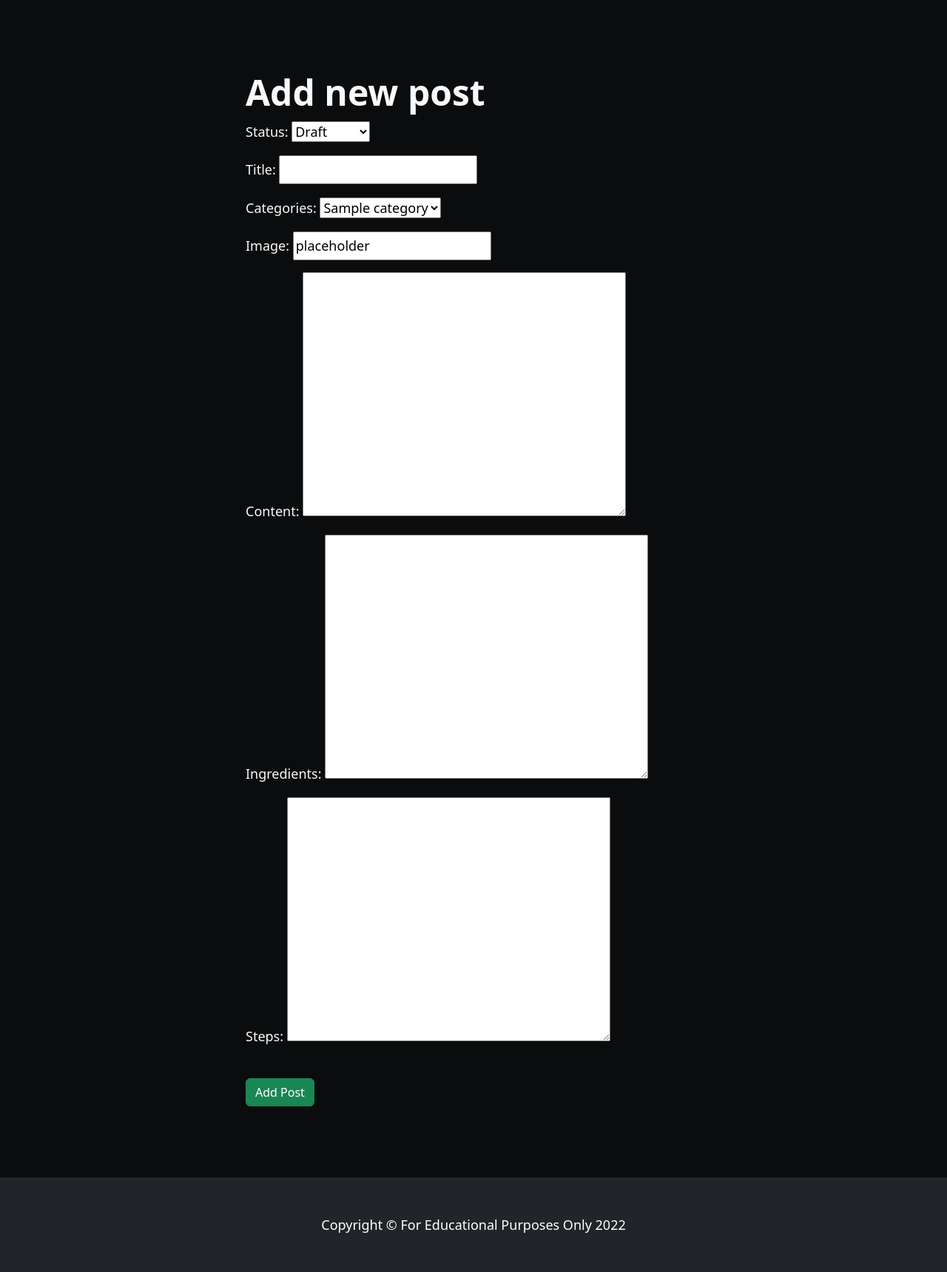
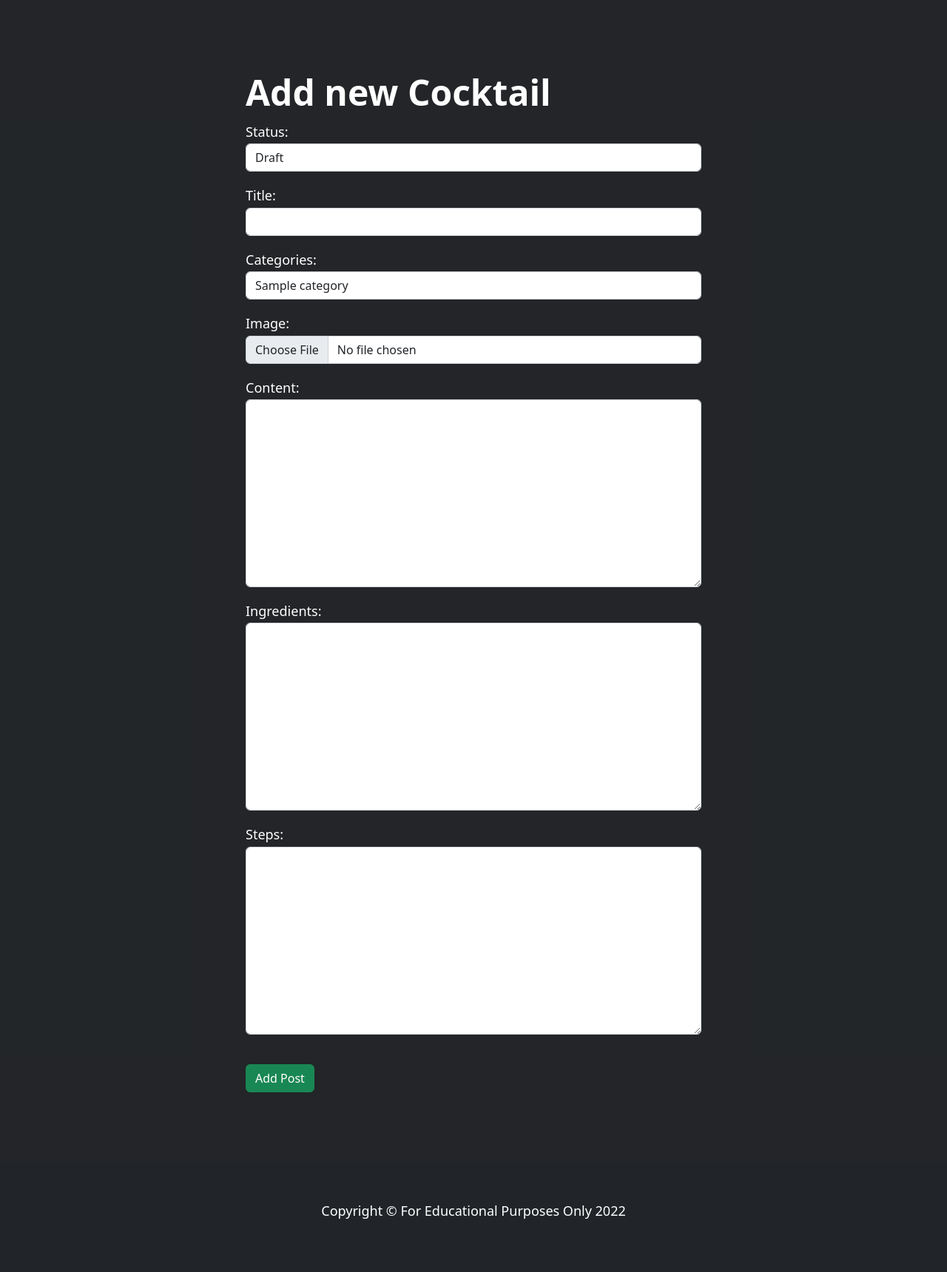
Before and after one commit to artcuddy/project4-cocktail-nerd, a Django app: page /add_post/ in a window 1280 px wide. Shown: the part 96-1816 px from the top of the page at 74% size. After the commit the page ends 1744 px from the top, so only its background shows below. Run offline with Django 3.2, Linux system fonts and the light colour scheme; a user stored in the database is signed in; tables that the repository leaves empty hold one stand-in row (values such as "Sample post"); some libraries are stand-ins or nearby versions.

Commit message:
Add: amended post submission and styling to the front end add new coktail form

```diff
--- a/cocktailapp/forms.py
+++ b/cocktailapp/forms.py
@@ -8,7 +8,17 @@ class CommentForm(forms.ModelForm):
         fields = ('body',)
 
 
-class BlogForm(forms.ModelForm):
+class CocktailForm(forms.ModelForm):
     class Meta:
         model = Post
         fields = ('status', 'title', 'categories', 'featured_image', 'content', 'ingredients', 'steps')
+
+        widgets = {
+            'status': forms.Select(attrs={'class': 'form-control'}),
+            'title': forms.TextInput(attrs={'class': 'form-control'}),
+            'categories': forms.Select(attrs={'class': 'form-control'}),
+            'featured_image': forms.FileInput(attrs={'class': 'form-control'}),
+            'content': forms.Textarea(attrs={'class': 'form-control'}),
+            'ingredients': forms.Textarea(attrs={'class': 'form-control'}),
+            'steps': forms.Textarea(attrs={'class': 'form-control'}),
+        }
--- a/cocktailapp/urls.py
+++ b/cocktailapp/urls.py
@@ -14,7 +14,7 @@ urlpatterns = [
     path('category/<category>/', views.CatListView.as_view(), name='category'),
     path('all_cocktails/', views.PostList.as_view(), name='all_cocktails'),
     path('', views.FeaturedList.as_view(), name='home'),
-    path('add_post/', views.blog_upload, name='add_post'),
+    path('add_post/', views.add_cocktail, name='add_post'),
     path('<slug:slug>/', views.PostDetail.as_view(), name='post_detail'),
     path('like/<slug:slug>', views.PostLike.as_view(), name='post_like'),
 ]
--- a/cocktailapp/views.py
+++ b/cocktailapp/views.py
@@ -5,7 +5,7 @@ from django.views.generic import ListView
 from django.http import HttpResponseRedirect
 from django.contrib.auth.decorators import login_required
 from django.db.models import Q
-from .forms import CommentForm, BlogForm
+from .forms import CommentForm, CocktailForm
 from .models import Post, Category
 from allauth.account.views import LoginView, SignupView, LogoutView
 
@@ -169,18 +169,20 @@ class SearchResultsView(ListView):
 
 # Create new post
 @login_required
-def blog_upload(request):
-    blog_form = BlogForm()
+def add_cocktail(request):
+    submitted = False
     if request.method == 'POST':
         # handle the POST request here
-        blog_form = BlogForm(request.POST, request.FILES)
-        if all([blog_form.is_valid()]):
-            blog = blog_form.save(commit=False)
-            blog.author = request.user
-            blog.save()
-            return render(request, 'home.html')
+        form = CocktailForm(request.POST, request.FILES)
+        if all([form.is_valid()]):
+            form = form.save(commit=False)
+            form.author = request.user
+            form.save()
+            return HttpResponseRedirect('/add_post?submitted=True')
     else:
-        context = {
-            'blog_form': blog_form,
-        }
-    return render(request, 'add_post.html', context=context)
+        form = CocktailForm
+        if 'submitted' in request.GET:
+            submitted = True
+
+    return render(
+        request, 'add_post.html', {'form': form, 'submitted': submitted})
--- a/templates/add_post.html
+++ b/templates/add_post.html
@@ -7,19 +7,25 @@
 <div class="container-fluid">
     <div class="row">
         <!-- Add New Post  -->
-        <div class="nerd-hero bg-dark text-light px-4 py-5 text-left">
+        <div class="nerd-hero text-bg-secondary px-4 py-5 text-left">
             <div class="py-5">
                 <div class="col-lg-6 mx-auto">
-                    <h1 class="display-5 fw-bold">Add new post</h1>
+                    {% if submitted %}
+                    <h1 class="display-5 fw-bold">Your cocktail was submitted Succesfully!!!</h1>
+
+                    {% else %}
+                    <h1 class="display-5 fw-bold">Add new Cocktail</h1>
                     {% load cloudinary %}
                     <div class="form-floating">
-                        <form method="POST" enctype="multipart/form-data">
+                        <form action="" method="POST" enctype="multipart/form-data">
                             {% csrf_token %}
-                            {{ blog_form.as_p }}
+                            {{ form.as_p }}
                             <br />
-                            <button class="btn btn-success"> Add Post </button>
+                            <button type="submit" class="btn btn-success"> Add Post </button>
                         </form>
                     </div>
+
+                    {% endif %}
                 </div>
             </div>
         </div>
```
